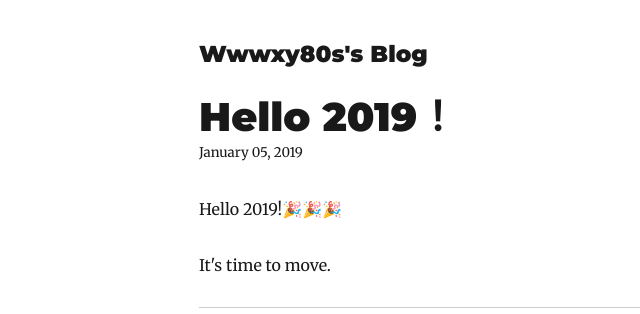
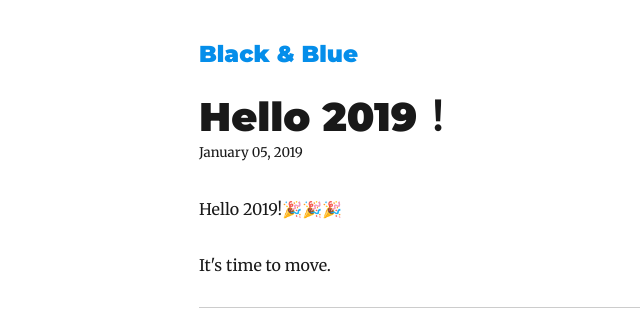
Before and after one commit to wwwxy80s/wwwxy80s.github.io, a Gatsby site: page /hello-2019/ in a window 1280 px wide. Shown: the top 314 px of the page, without its empty margins (126-766 px from the left). Built offline with nearby package versions, Linux system fonts and the light colour scheme; Gatsby itself is replaced by a stand-in of ours; some packages are replaced by stand-ins of ours.

Commit message:
修改pwa相关配置，修改主题色

```diff
--- a/gatsby-config.js
+++ b/gatsby-config.js
@@ -1,6 +1,6 @@
 module.exports = {
   siteMetadata: {
-    title: `Wwwxy80s's Blog`,
+    title: `Black & Blue`,
     author: `wwwxy80s`,
     description: `Personal blog by wwwxy80s`,
     siteUrl: `https://github.com/wwwxy80s/wwwxy80s.github.io`,
@@ -51,16 +51,17 @@ module.exports = {
       },
     },
     `gatsby-plugin-feed`,
+    //PWA相关配置
     {
       resolve: `gatsby-plugin-manifest`,
       options: {
-        name: `wwwxy80s's Blog`,
-        short_name: `wwwxy80s's Blog`,
+        name: `Black & Blue`,
+        short_name: `Black & Blue`,
         start_url: `/`,
         background_color: `#ffffff`,
-        theme_color: `#663399`,
+        theme_color: `#058eea`,
         display: `minimal-ui`,
-        icon: `content/assets/profile-pic.jpg`,
+        icon: `content/assets/icon.png`,
       },
     },
     `gatsby-plugin-offline`,
--- a/src/components/Layout.js
+++ b/src/components/Layout.js
@@ -43,7 +43,7 @@ class Layout extends React.Component {
             style={{
               boxShadow: `none`,
               textDecoration: `none`,
-              color: `inherit`,
+              color: `#058eea`,
             }}
             to={`/`}
           >
```
Also changed, not shown: content/assets/icon.png (added), content/assets/profile-pic.jpg.
